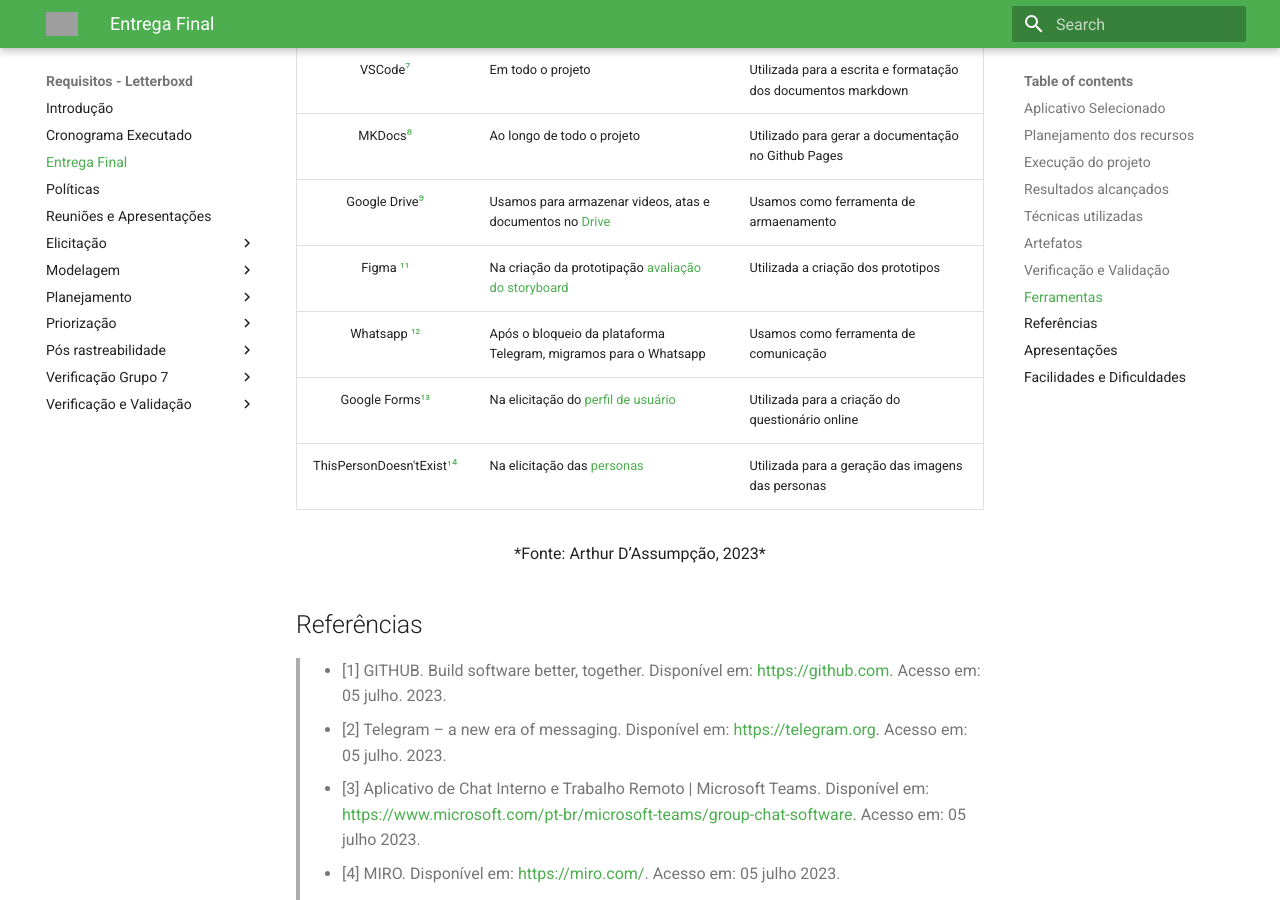
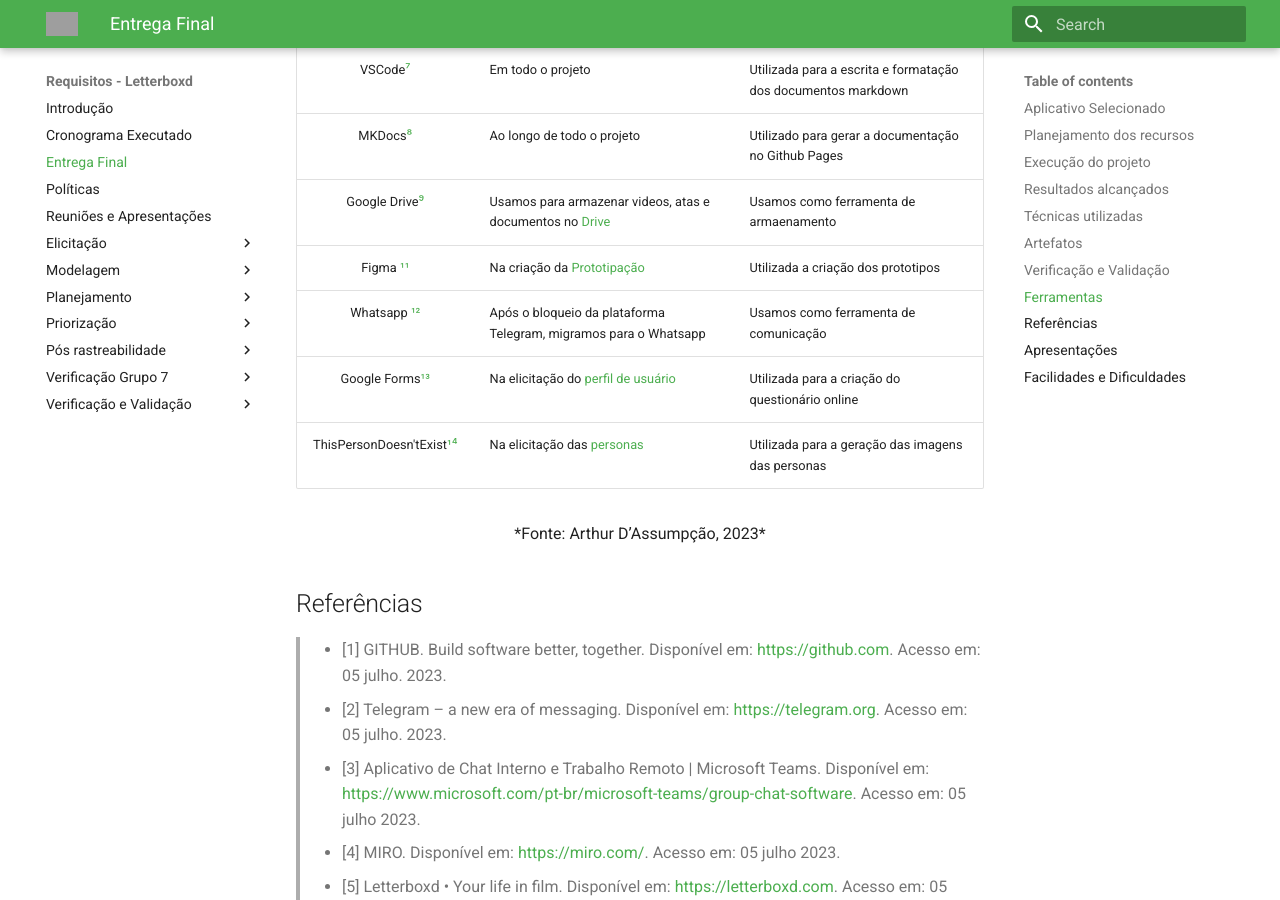
Before and after one commit to Requisitos-de-Software/2023.1-Letterboxd, an MkDocs documentation site: the page built from docs/entregaFinal.md, in a window 1280 px wide and 900 px high, scrolled down 2662 px. Built offline with MkDocs 1.6.1 and Material for MkDocs 9.7.7, drawn with Linux system fonts in a browser that asks for light colours; grey boxes are pictures that could not be loaded.

Commit message:
Update entregaFinal.md

```diff
--- a/docs/entregaFinal.md
+++ b/docs/entregaFinal.md
@@ -62,7 +62,7 @@
 |VSCode[⁷](#ancora7)  | Em todo o projeto | Utilizada para a escrita e formatação dos documentos markdown |
 |MKDocs[⁸](#ancora8)  | Ao longo de todo o projeto | Utilizado para gerar a documentação no Github Pages |
 Google Drive[⁹](#ancora9)| Usamos para armazenar videos, atas e documentos no [Drive](https://drive.google.com/drive/u/0/folders/10828BMYIjA6fXBXGcHGQHAcPdEHbGyc1) | Usamos como ferramenta de armaenamento |
-|Figma [¹¹](#ancora10)   | Na criação da prototipação [avaliação do storyboard](https://requisitos-de-software.github.io/2023.1-Letterboxd/Verifica%C3%A7%C3%A3o%20e%20Valida%C3%A7%C3%A3o/Valida%C3%A7%C3%A3o/2-prototipacao/) | Utilizada a criação dos prototipos |
+|Figma [¹¹](#ancora10)   | Na criação da [Prototipação](https://requisitos-de-software.github.io/2023.1-Letterboxd/Verifica%C3%A7%C3%A3o%20e%20Valida%C3%A7%C3%A3o/Valida%C3%A7%C3%A3o/2-prototipacao/) | Utilizada a criação dos prototipos |
 |Whatsapp [¹²](#ancora11) | Após o bloqueio da plataforma Telegram, migramos para o Whatsapp | Usamos como ferramenta de comunicação |
 |Google Forms[¹³](#ancora12) | Na elicitação do [perfil de usuário](https://requisitos-de-software.github.io/2023.1-Letterboxd/Elicita%C3%A7%C3%A3o/perfil/) | Utilizada para a criação do questionário online |
 |ThisPersonDoesn'tExist[¹⁴](#ancora13) | Na elicitação das [ personas](https://requisitos-de-software.github.io/2023.1-Letterboxd/Elicita%C3%A7%C3%A3o/personas/) | Utilizada para a geração das imagens das personas |
```
